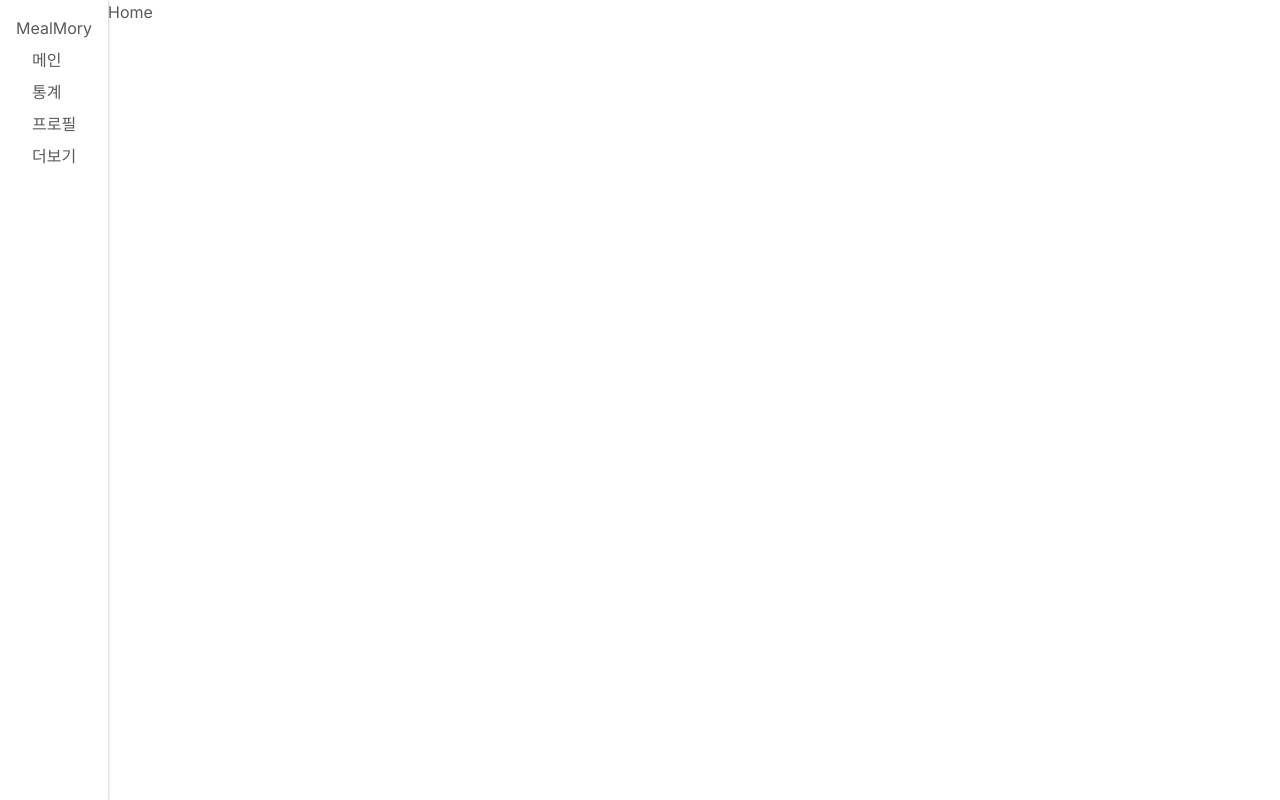
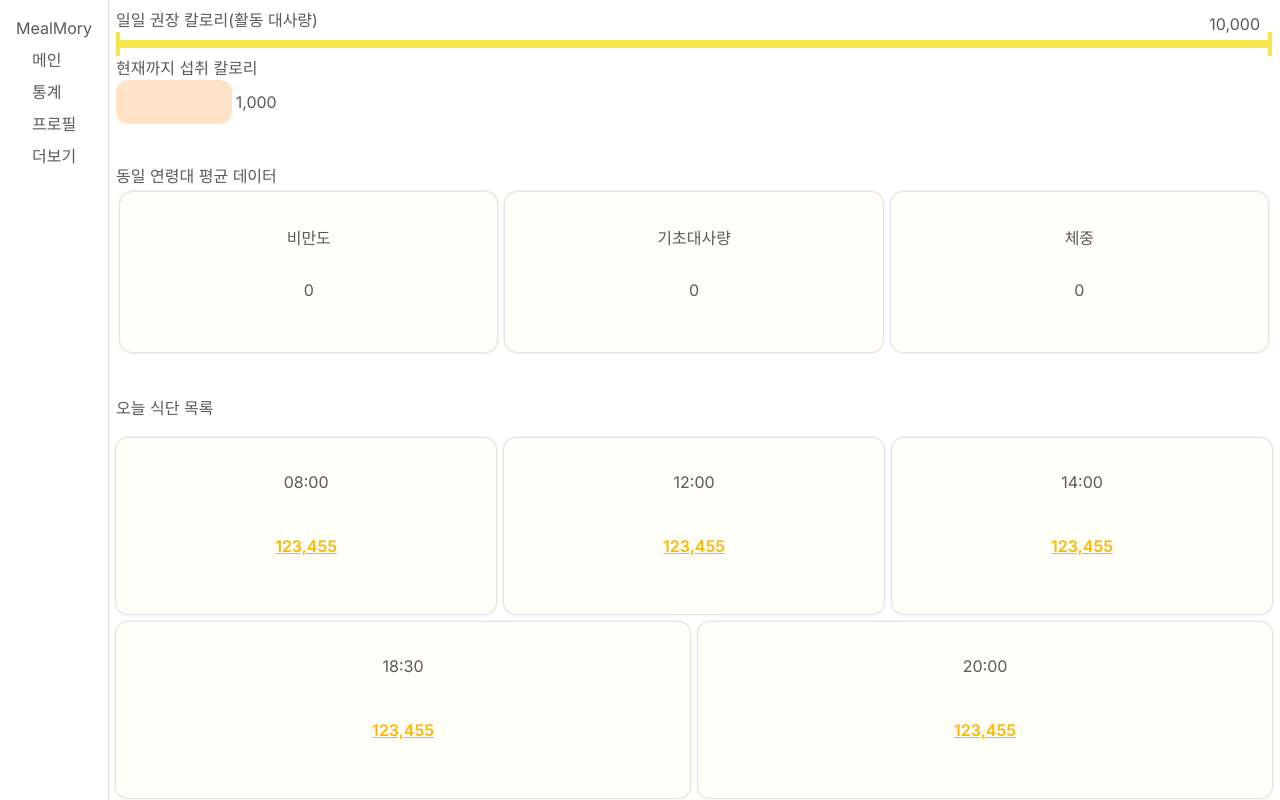
Before and after one commit to mealmory/mealmory_fe, a Next.js app: page /home in a window 1280 px wide. Built offline with nearby package versions, Linux system fonts and the light colour scheme.

Commit message:
Home page

```diff
--- a/src/app/home/page.tsx
+++ b/src/app/home/page.tsx
@@ -1,3 +1,136 @@
-export default function Home() {
-  return <h1>Home</h1>;
+import DataCard from "@/components/DataCard";
+import { MAIN_LABELS } from "@/constants/mainConstants";
+
+export default async function Home() {
+  const data = {
+    user: {
+      totalCalory: 1000,
+      amr: 10000,
+    },
+    avg: {
+      bmi: 0,
+      bmr: 0,
+      weight: 0,
+    },
+    date: "2024-04-28",
+  };
+  const mealPlanList = {
+    [`08:00`]: 123455,
+    [`12:00`]: 123455,
+    [`14:00`]: 123455,
+    [`18:30`]: 123455,
+    [`20:00`]: 123455,
+  };
+  const { caloryData, avg } = MAIN_LABELS;
+
+  return (
+    <div className="w-full h-full p-2 flex flex-col gap-10">
+      <div className="w-full">
+        {Object.keys(caloryData).map((key) => {
+          const target = key as keyof typeof caloryData;
+          const percent =
+            target === "amr"
+              ? 100
+              : (data.user.totalCalory / data.user.amr) * 100;
+          return (
+            <CaloryBar
+              key={target}
+              label={caloryData[target]}
+              percent={percent}
+              calory={data.user[target]}
+            />
+          );
+        })}
+      </div>
+      <div className="w-full">
+        <p>동일 연령대 평균 데이터</p>
+        <div className="flex items-center gap-2 overflow-x-scroll p-1 scroll-hide">
+          {Object.keys(avg).map((key) => {
+            const target = key as keyof typeof avg;
+            return (
+              <DataCard
+                key={target}
+                className="basis-36 flex-grow flex-shrink-0 flex-col p-2 h-40 gap-3 justify-center items-center"
+                labelClass="-translate-y-4"
+                label={avg[target]}
+                value={data.avg[target]}
+              />
+            );
+          })}
+        </div>
+      </div>
+      <div className="w-full flex-1">
+        <p>오늘 식단 목록</p>
+        <div className="flex h-full flex-col sm:flex-row bg-cusbanana rounded-xl shadow-border sm:gap-2 sm:bg-inherit sm:py-1 sm:shadow-none sm:w-full sm:flex-wrap sm:content-center">
+          <div className="flex sm:hidden rounded-t-xl overflow-hidden">
+            <p className="max-w-32 w-full text-center border text-xl p-2">
+              시간
+            </p>
+            <p className="w-full text-center border text-xl p-2">칼로리</p>
+          </div>
+          {Object.keys(mealPlanList).map((key, i, arr) => {
+            const target = key as keyof typeof mealPlanList;
+            const textClass =
+              "w-full h-full text-center border p-2 sm:border-none";
+            return (
+              <DataCard
+                key={target}
+                label={target}
+                value={mealPlanList[target]}
+                className={
+                  "flex-1 flex-row items-center shadow-none rounded-none sm:shadow-border sm:rounded-xl sm:basis-72 sm:flex-1 sm:h-44 sm:justify-center" +
+                  (i === arr.length - 1
+                    ? " rounded-b-xl overflow-hidden sm:overflow-auto"
+                    : "")
+                }
+                labelClass={`max-w-32 ${textClass}`}
+                valueClass={`font-semibold sm:-translate-y-6 underline text-cusorange cursor-pointer ${textClass}`}
+              />
+            );
+          })}
+        </div>
+      </div>
+    </div>
+  );
 }
+
+const CaloryBar = ({
+  percent,
+  label,
+  calory,
+}: {
+  percent: number;
+  label: string;
+  calory: number;
+}) => {
+  const isAmr = label !== "현재까지 섭취 칼로리";
+  return (
+    <div className="w-full">
+      <p>{label}</p>
+      <div
+        className={
+          (isAmr
+            ? "bg-cusyellow sm:border-r-4 sm:border-l-4 sm:border-cusyellow sm:rounded-none sm:bg-inherit sm:h-6 "
+            : "bg-cuspink ") +
+          `h-11 rounded-xl relative flex justify-center items-center`
+        }
+        style={{ width: `${percent}%` }}
+      >
+        {isAmr && (
+          <span className=" hidden sm:block w-full bg-cusyellow h-2"></span>
+        )}
+        <span
+          className={
+            isAmr
+              ? "sm:absolute sm:right-2 sm:-top-5"
+              : percent < 50
+              ? " absolute -right-1 top-1/2 translate-x-full -translate-y-1/2 "
+              : ""
+          }
+        >
+          {calory.toLocaleString()}
+        </span>
+      </div>
+    </div>
+  );
+};
```
